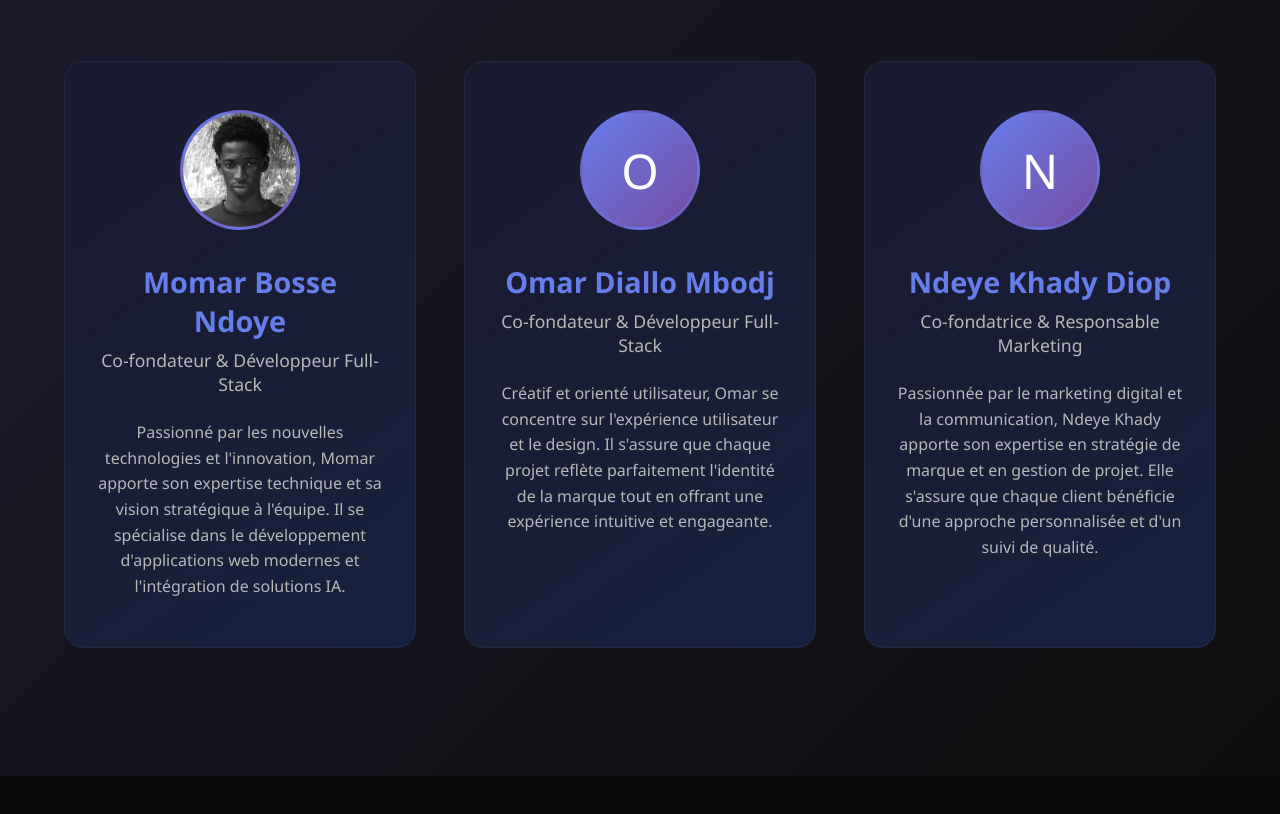
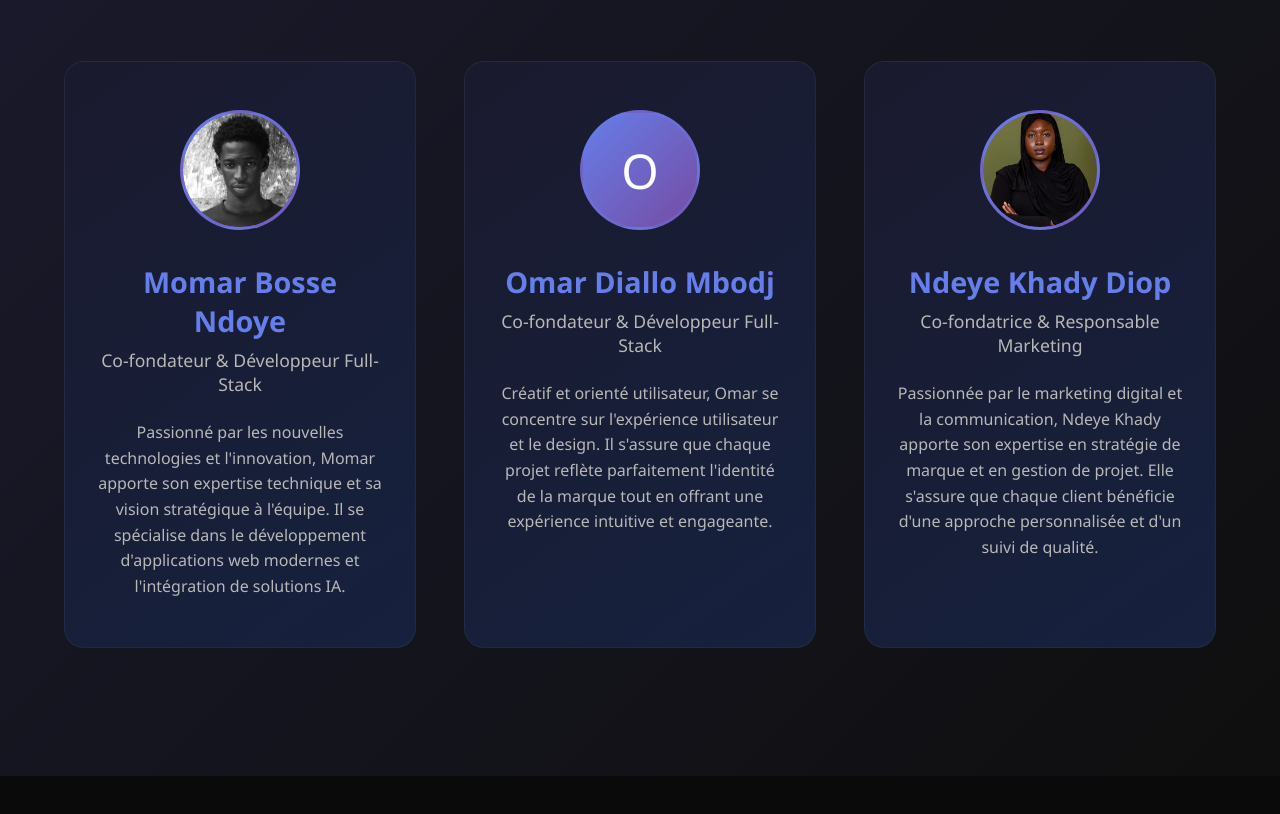
Before and after one commit to BOSSENDOYE/Akoa, a plain HTML site: page about.html in a window 1280 px wide. Shown: the part 1967-2781 px from the top of the page. Drawn offline with Linux system fonts and the light colour scheme.

Commit message:
first commit

```diff
--- a/about.html
+++ b/about.html
@@ -520,6 +520,10 @@
                 display: flex;
             }
 
+            .hero {
+                background-attachment: scroll;
+            }
+
             .hero h1 {
                 font-size: 2.5rem;
             }
@@ -645,13 +649,16 @@
                 <p class="founder-bio">Passionné par les nouvelles technologies et l'innovation, Momar apporte son expertise technique et sa vision stratégique à l'équipe. Il se spécialise dans le développement d'applications web modernes et l'intégration de solutions IA.</p>
             </div>
             <div class="founder-card">
+
                 <div class="founder-avatar">O</div>
                 <h3 class="founder-name">Omar Diallo Mbodj</h3>
                 <p class="founder-role">Co-fondateur & Développeur Full-Stack</p>
                 <p class="founder-bio">Créatif et orienté utilisateur, Omar se concentre sur l'expérience utilisateur et le design. Il s'assure que chaque projet reflète parfaitement l'identité de la marque tout en offrant une expérience intuitive et engageante.</p>
             </div>
             <div class="founder-card">
-                <div class="founder-avatar">N</div>
+                <div class="founder-avatar">
+                    <img src="KHADY.jpg" alt="Ndeye Khady Diop - Co-fondatrice Akoa Digital">
+                </div>
                 <h3 class="founder-name">Ndeye Khady Diop</h3>
                 <p class="founder-role">Co-fondatrice & Responsable Marketing</p>
                 <p class="founder-bio">Passionnée par le marketing digital et la communication, Ndeye Khady apporte son expertise en stratégie de marque et en gestion de projet. Elle s'assure que chaque client bénéficie d'une approche personnalisée et d'un suivi de qualité.</p>
```
Also changed, not shown: KHADY.jpg (added).
